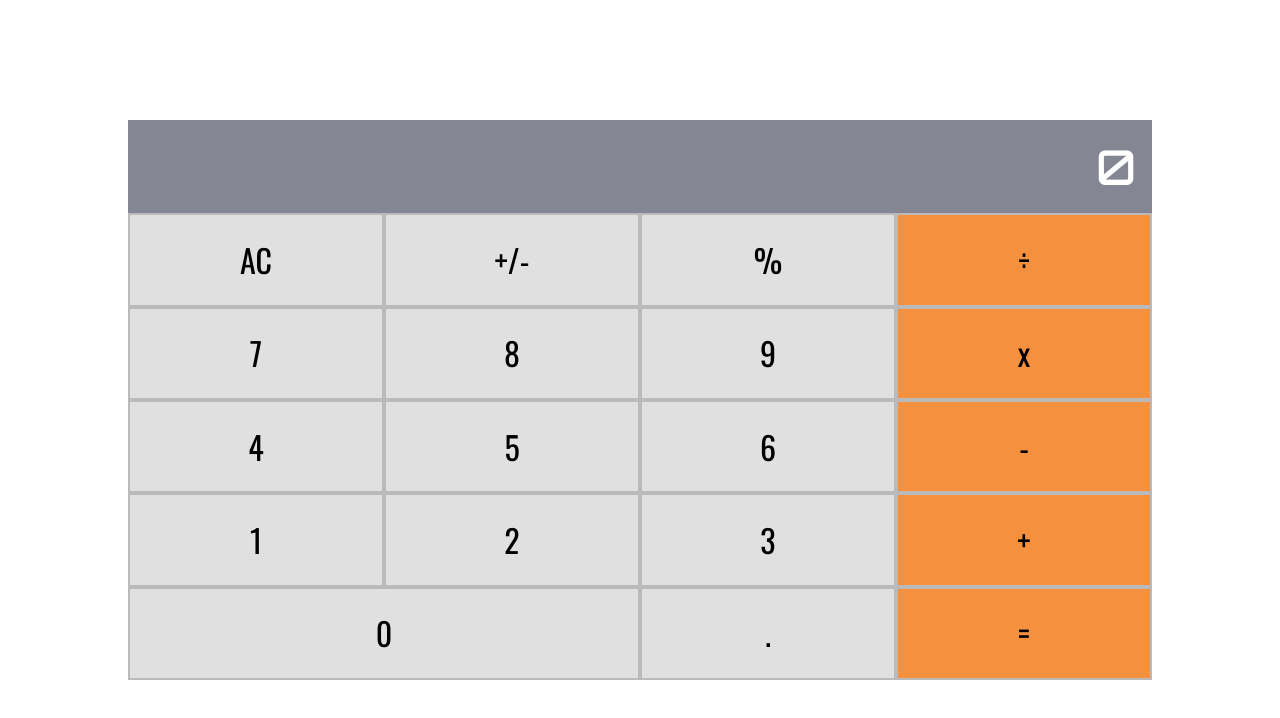
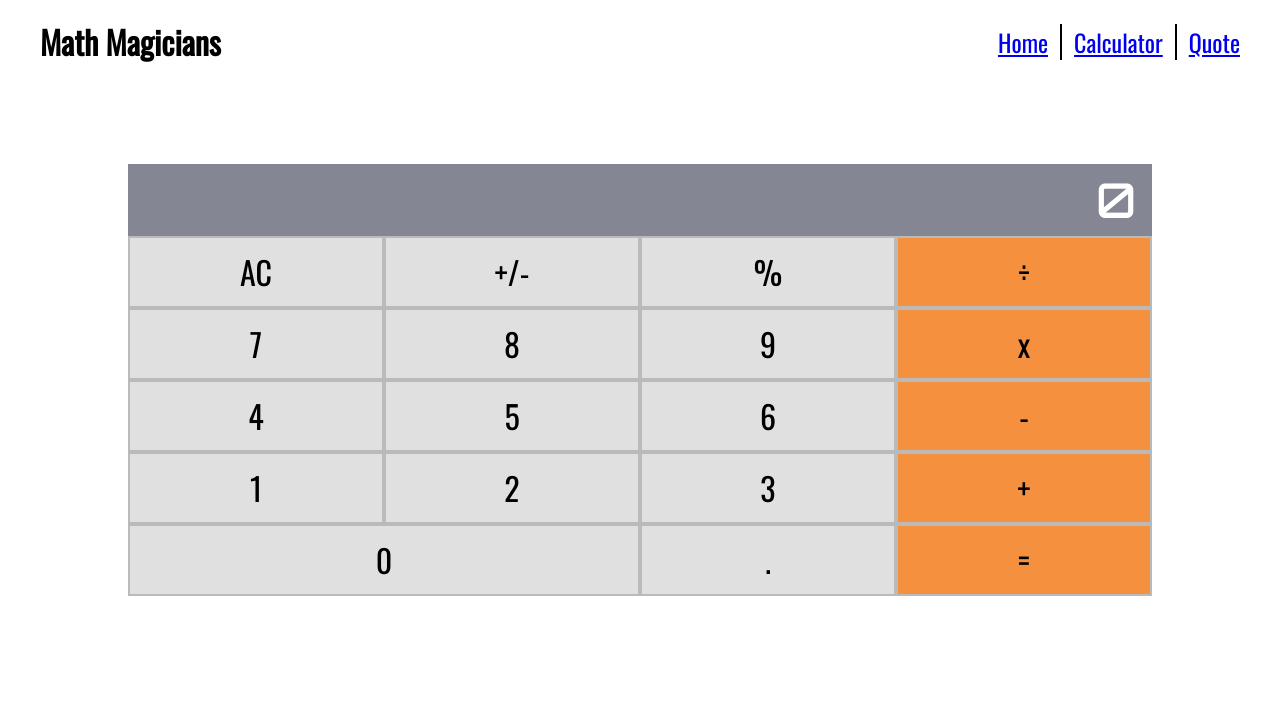
Before and after one commit to ShadyShawkat/Math-magicians, a React (Create React App) app: page / in a window 1280 px wide. Shown: the top 718 px of the page. Built offline with nearby package versions, Linux system fonts and the light colour scheme.

Commit message:
Add nav component

```diff
--- a/src/App.js
+++ b/src/App.js
@@ -2,10 +2,15 @@ import React from 'react';
 import Calculator from './components/Calculator/Calculator';
 import styles from './App.module.css';
 
+import Nav from './components/Nav/Nav';
+
 const App = () => (
-  <div className={styles.wrapper}>
-    <Calculator />
-  </div>
+  <>
+    <Nav />
+    <div className={styles.wrapper}>
+      <Calculator />
+    </div>
+  </>
 );
 
 export default App;
--- a/src/App.module.css
+++ b/src/App.module.css
@@ -26,8 +26,8 @@ dd {
 }
 
 /* Remove list styles on ul, ol elements with a list role, which suggests default styling will be removed */
-ul[role='list'],
-ol[role='list'] {
+ul,
+ol {
   list-style: none;
 }
 
@@ -82,8 +82,7 @@ select {
 
 /* Main */
 .wrapper {
-  padding: 15vh 10vw;
-  height: 100vh;
+  padding: 10vh 10vw;
   width: 100vw;
   display: flex;
   justify-content: center;
--- /dev/null
+++ b/src/components/Nav/Nav.js
@@ -0,0 +1,21 @@
+import React from 'react';
+import styles from './Nav.module.css';
+
+const Nav = () => (
+  <nav className={styles.nav}>
+    <h1>Math Magicians</h1>
+    <ul className={styles['nav-links']}>
+      <li>
+        <a href="/">Home</a>
+      </li>
+      <li>
+        <a href="/calculator">Calculator</a>
+      </li>
+      <li>
+        <a href="/quote">Quote</a>
+      </li>
+    </ul>
+  </nav>
+);
+
+export default Nav;
--- /dev/null
+++ b/src/components/Nav/Nav.module.css
@@ -0,0 +1,27 @@
+.nav {
+  display: flex;
+  align-items: center;
+  justify-content: space-between;
+  padding: 0 2.5em;
+}
+
+.nav h1 {
+  font-size: 2em;
+}
+
+.nav-links {
+  display: flex;
+  gap: 0.5em;
+  align-items: center;
+  font-size: 1.5em;
+}
+
+.nav-links li {
+  border-right: 2px solid black;
+  padding-right: 0.5em;
+}
+
+.nav-links li:last-child {
+  border-right: none;
+  padding-right: 0;
+}
```
